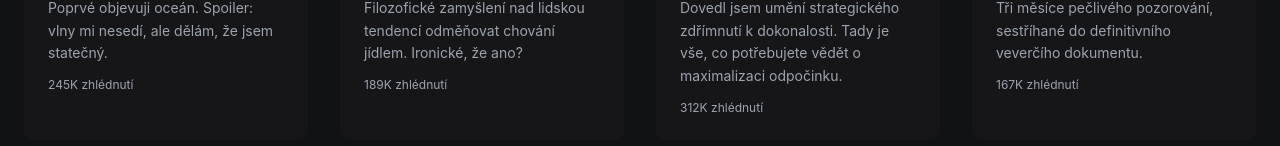
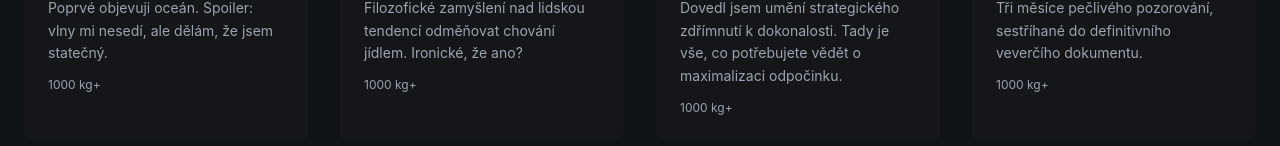
Before and after one commit to Hugorgon/hugo-web, a React (Vite) app: page / in a window 1280 px wide. Shown: the part 1774-1920 px from the top of the page. Built offline with nearby package versions, Linux system fonts and the light colour scheme.

Commit message:
Replace placeholder content with safe Hugo placeholders

```diff
--- a/src/app/components/HeroSection.tsx
+++ b/src/app/components/HeroSection.tsx
@@ -11,7 +11,7 @@ export function HeroSection() {
     <section className="relative min-h-screen flex items-center justify-center overflow-hidden">
       <div className="absolute inset-0 z-0">
         <ImageWithFallback
-          src="https://images.unsplash.com/photo-1578239825313-ac1f5f550a16?crop=entropy&cs=tinysrgb&fit=max&fm=jpg&ixid=M3w3Nzg4Nzd8MHwxfHNlYXJjaHwxfHxCb3N0b24lMjBUZXJyaWVyJTIwb3V0ZG9vciUyMGFkdmVudHVyZXxlbnwxfHx8fDE3Nzg0MTQxODV8MA&ixlib=rb-4.1.0&q=80&w=1080"
+          src="/images/hugo.jpg"
           alt="Hugo, bostonský teriér"
           className="w-full h-full object-cover"
         />
--- a/src/data/about.ts
+++ b/src/data/about.ts
@@ -19,7 +19,7 @@ export interface AboutFeature {
 export const ABOUT = {
   portrait: {
     imageUrl:
-      'https://images.unsplash.com/photo-1630319971713-a2e28507d67b?crop=entropy&cs=tinysrgb&fit=max&fm=jpg&ixid=M3w3Nzg4Nzd8MHwxfHNlYXJjaHw1fHxCb3N0b24lMjBUZXJyaWVyJTIwZG9nJTIwcG9ydHJhaXQlMjBjaW5lbWF0aWN8ZW58MXx8fHwxNzc4NDE0MTg1fDA&ixlib=rb-4.1.0&q=80&w=1080',
+      '/images/hugo.jpg',
     alt: 'Portrét Huga',
   },
   badge: {
@@ -35,12 +35,12 @@ export const ABOUT = {
     {
       Icon: Star,
       title: 'Nejvýše hodnocený',
-      description: '4,9/5 průměrné hodnocení',
+      description: '1000 kg+',
     },
     {
       Icon: Heart,
       title: 'Komunita',
-      description: '500K+ sledujících',
+      description: '1000 kg+',
     },
     {
       Icon: Zap,
--- a/src/data/home.ts
+++ b/src/data/home.ts
@@ -101,7 +101,7 @@ export const HOME = {
         description:
           'Poznávám svět, jedno přičichnutí po druhém. Od parků až po pláže — buďte u mých statečných výprav.',
         Icon: Compass,
-        videoCount: '48 videí',
+        videoCount: '1000 kg+',
       },
       {
         slug: 'Všední den',
@@ -109,7 +109,7 @@ export const HOME = {
         description:
           'Všední okamžiky, které dělají život zajímavým. Jak se dívám na polštáře na gauči i na čas večeře.',
         Icon: HomeIcon,
-        videoCount: '72 videí',
+        videoCount: '1000 kg+',
       },
       {
         slug: 'Komentáře',
@@ -117,7 +117,7 @@ export const HOME = {
         description:
           'Postřehy k lidskému chování, podávané s typickým sarkasmem a šarmem.',
         Icon: MessageCircle,
-        videoCount: '56 videí',
+        videoCount: '1000 kg+',
       },
       {
         slug: 'Návody',
@@ -125,7 +125,7 @@ export const HOME = {
         description:
           'Životně důležité dovednosti, které by měl ovládat každý pes (i člověk). Učí odborník: já.',
         Icon: GraduationCap,
-        videoCount: '32 videí',
+        videoCount: '1000 kg+',
       },
     ] satisfies CategoryItem[],
   },
@@ -146,21 +146,21 @@ export const HOME = {
       {
         platform: 'Instagram',
         Icon: Instagram,
-        followers: '285K',
+        followers: '1000 kg+',
         description: 'Denní stories a zákulisí',
         handle: '@hugo.stories',
       },
       {
         platform: 'YouTube',
         Icon: Youtube,
-        followers: '450K',
+        followers: '1000 kg+',
         description: 'Plnohodnotné filmové epizody',
         handle: '@HugoStories',
       },
       {
         platform: 'Facebook',
         Icon: Facebook,
-        followers: '95K',
+        followers: '1000 kg+',
         description: 'Komunita a diskuse',
         handle: 'Hugo Stories',
       },
--- a/src/data/videos.ts
+++ b/src/data/videos.ts
@@ -39,9 +39,9 @@ Před kamerou se přiznám k momentu váhání na okraji vody. Ne strach — str
 
 Při západu slunce jsem nepostavil žádný hrad z písku, snědl malé množství chaluh (nedoporučuji) a naučil se, že krabi jsou v podstatě hodně malí psi, kteří nenávidí všechny. Vrátil jsem se k autu jako proměněný teriér.`,
     duration: '8:24',
-    views: '245K zhlédnutí',
+    views: '1000 kg+',
     imageUrl:
-      'https://images.unsplash.com/photo-1613858399748-b39066ab72da?crop=entropy&cs=tinysrgb&fit=max&fm=jpg&ixid=M3w3Nzg4Nzd8MHwxfHNlYXJjaHwyfHxCb3N0b24lMjBUZXJyaWVyJTIwb3V0ZG9vciUyMGFkdmVudHVyZXxlbnwxfHx8fDE3Nzg0MTQxODV8MA&ixlib=rb-4.1.0&q=80&w=1080',
+      '/images/hugo.jpg',
     category: 'Dobrodružství',
     publishedAt: '2026-05-02',
   },
@@ -56,9 +56,9 @@ Nefascinují mě samotné pamlsky, ale propracovaný rituál, který si kolem ni
 
 V této epizodě se pokouším — s omezeným úspěchem — obrátit dynamiku a odměnit svoji lidskou za dobré chování. Spoiler: na zvoneček nereagovala.`,
     duration: '6:15',
-    views: '189K zhlédnutí',
+    views: '1000 kg+',
     imageUrl:
-      'https://images.unsplash.com/photo-1622964011701-4830a2e0eb07?crop=entropy&cs=tinysrgb&fit=max&fm=jpg&ixid=M3w3Nzg4Nzd8MHwxfHNlYXJjaHw0fHxCb3N0b24lMjBUZXJyaWVyJTIwZG9nJTIwcG9ydHJhaXQlMjBjaW5lbWF0aWN8ZW58MXx8fHwxNzc4NDE0MTg1fDA&ixlib=rb-4.1.0&q=80&w=1080',
+      '/images/hugo.jpg',
     category: 'Komentáře',
     publishedAt: '2026-04-24',
   },
@@ -73,9 +73,9 @@ Základy jsou jednoduché. Volba podkladu. Orientace těla. Hospodaření se sv
 
 Na konci této epizody pochopíte rozdíl mezi taktickým zdřímnutím (dvanáct minut, částečná bdělost, u průduchu) a hlubokým regeneračním spánkem (čtyřicet minut, úplné odevzdání, na něčem, co technicky vzato není vaše).`,
     duration: '12:30',
-    views: '312K zhlédnutí',
+    views: '1000 kg+',
     imageUrl:
-      'https://images.unsplash.com/photo-1579510768352-0566b89f11e6?crop=entropy&cs=tinysrgb&fit=max&fm=jpg&ixid=M3w3Nzg4Nzd8MHwxfHNlYXJjaHwyfHxkb2clMjBzdG9yeXRlbGxpbmclMjBjaW5lbWF0aWMlMjBsaWZlc3R5bGV8ZW58MXx8fHwxNzc4NDE0MTg1fDA&ixlib=rb-4.1.0&q=80&w=1080',
+      '/images/hugo.jpg',
     category: 'Návody',
     publishedAt: '2026-04-15',
   },
@@ -88,9 +88,9 @@ Na konci této epizody pochopíte rozdíl mezi taktickým zdřímnutím (dvanác
 
 Tohle není video o honbě. Honba je odpověď nepříliš sofistikovaného psa. Tohle je video o pozorování — trpělivém, metodickém, s chladným odstupem skutečného badatele. Je v tom rozdíl. Chtěl bych, aby si toho rozdílu někdo všiml.`,
     duration: '5:48',
-    views: '167K zhlédnutí',
+    views: '1000 kg+',
     imageUrl:
-      'https://images.unsplash.com/photo-1662382343806-692d6f9b6212?crop=entropy&cs=tinysrgb&fit=max&fm=jpg&ixid=M3w3Nzg4Nzd8MHwxfHNlYXJjaHw3fHxCb3N0b24lMjBUZXJyaWVyJTIwb3V0ZG9vciUyMGFkdmVudHVyZXxlbnwxfHx8fDE3Nzg0MTQxODV8MA&ixlib=rb-4.1.0&q=80&w=1080',
+      '/images/hugo.jpg',
     category: 'Dobrodružství',
     publishedAt: '2026-04-08',
   },
@@ -103,9 +103,9 @@ Tohle není video o honbě. Honba je odpověď nepříliš sofistikovaného psa.
 
 V této epizodě rozebírám sedm mikropohybů, které by se měl naučit číst každý pes. Pohled na boty. Odložení telefonu. Sáhnutí po klíčích. Zaváhání u kabátu. Zastavení u dveří. Předstíraný strečink. A ten, o kterém lidé sami nevědí — letmý pohled k vodítku.`,
     duration: '9:12',
-    views: '203K zhlédnutí',
+    views: '1000 kg+',
     imageUrl:
-      'https://images.unsplash.com/photo-1630319971713-a2e28507d67b?crop=entropy&cs=tinysrgb&fit=max&fm=jpg&ixid=M3w3Nzg4Nzd8MHwxfHNlYXJjaHw1fHxCb3N0b24lMjBUZXJyaWVyJTIwZG9nJTIwcG9ydHJhaXQlMjBjaW5lbWF0aWN8ZW58MXx8fHwxNzc4NDE0MTg1fDA&ixlib=rb-4.1.0&q=80&w=1080',
+      '/images/hugo.jpg',
     category: 'Komentáře',
     publishedAt: '2026-03-30',
   },
@@ -118,9 +118,9 @@ V této epizodě rozebírám sedm mikropohybů, které by se měl naučit číst
 
 Krátká pasáž je věnována i bočnímu protažení, které osobně nepodporuji, ale uvádím ho pro úplnost.`,
     duration: '4:30',
-    views: '141K zhlédnutí',
+    views: '1000 kg+',
     imageUrl:
-      'https://images.unsplash.com/photo-1577345890418-63d5e076033c?crop=entropy&cs=tinysrgb&fit=max&fm=jpg&ixid=M3w3Nzg4Nzd8MHwxfHNlYXJjaHw3fHxCb3N0b24lMjBUZXJyaWVyJTIwZG9nJTIwcG9ydHJhaXQlMjBjaW5lbWF0aWN8ZW58MXx8fHwxNzc4NDE0MTg1fDA&ixlib=rb-4.1.0&q=80&w=1080',
+      '/images/hugo.jpg',
     category: 'Návody',
     publishedAt: '2026-03-22',
   },
@@ -133,9 +133,9 @@ Krátká pasáž je věnována i bočnímu protažení, které osobně nepodporu
 
 Tato epizoda je natočená v reálném čase. Bez střihů. Bez triků. Jen jeden bostonský teriér prochází svým ránem s rozvahou tvora, který přesně ví, kde se schovává druhá snídaně.`,
     duration: '7:55',
-    views: '118K zhlédnutí',
+    views: '1000 kg+',
     imageUrl:
-      'https://images.unsplash.com/photo-1514984681892-8a5da9d7d6fd?crop=entropy&cs=tinysrgb&fit=max&fm=jpg&ixid=M3w3Nzg4Nzd8MHwxfHNlYXJjaHwzfHxkb2clMjBzdG9yeXRlbGxpbmclMjBjaW5lbWF0aWMlMjBsaWZlc3R5bGV8ZW58MXx8fHwxNzc4NDE0MTg1fDA&ixlib=rb-4.1.0&q=80&w=1080',
+      '/images/hugo.jpg',
     category: 'Všední den',
     publishedAt: '2026-03-14',
   },
@@ -148,9 +148,9 @@ Tato epizoda je natočená v reálném čase. Bez střihů. Bez triků. Jen jede
 
 Tato epizoda je výsledkem šestitýdenní sledovací operace. Mám záznamy. Mám fotografie. Mám — navzdory svému lepšímu úsudku — teorii.`,
     duration: '6:42',
-    views: '198K zhlédnutí',
+    views: '1000 kg+',
     imageUrl:
-      'https://images.unsplash.com/photo-1774281213848-c99fe97947bd?crop=entropy&cs=tinysrgb&fit=max&fm=jpg&ixid=M3w3Nzg4Nzd8MHwxfHNlYXJjaHwzfHxCb3N0b24lMjBUZXJyaWVyJTIwb3V0ZG9vciUyMGFkdmVudHVyZXxlbnwxfHx8fDE3Nzg0MTQxODV8MA&ixlib=rb-4.1.0&q=80&w=1080',
+      '/images/hugo.jpg',
     category: 'Komentáře',
     publishedAt: '2026-03-05',
   },
@@ -163,9 +163,9 @@ Tato epizoda je výsledkem šestitýdenní sledovací operace. Mám záznamy. M
 
 Pravda však je, že běsnění po koupeli bylo profesionální úrovně. Ocenění přijímám v komentářích.`,
     duration: '5:20',
-    views: '224K zhlédnutí',
+    views: '1000 kg+',
     imageUrl:
-      'https://images.unsplash.com/photo-1623010830437-f1f8c2a5b8ea?crop=entropy&cs=tinysrgb&fit=max&fm=jpg&ixid=M3w3Nzg4Nzd8MHwxfHNlYXJjaHw2fHxCb3N0b24lMjBUZXJyaWVyJTIwZG9nJTIwcG9ydHJhaXQlMjBjaW5lbWF0aWN8ZW58MXx8fHwxNzc4NDE0MTg1fDA&ixlib=rb-4.1.0&q=80&w=1080',
+      '/images/hugo.jpg',
     category: 'Všední den',
     publishedAt: '2026-02-26',
   },
```
Also changed, not shown: src/data/photos.ts (+12 -12 lines), src/data/stories.ts (+9 -9 lines), public/images/hugo.jpg (added).
